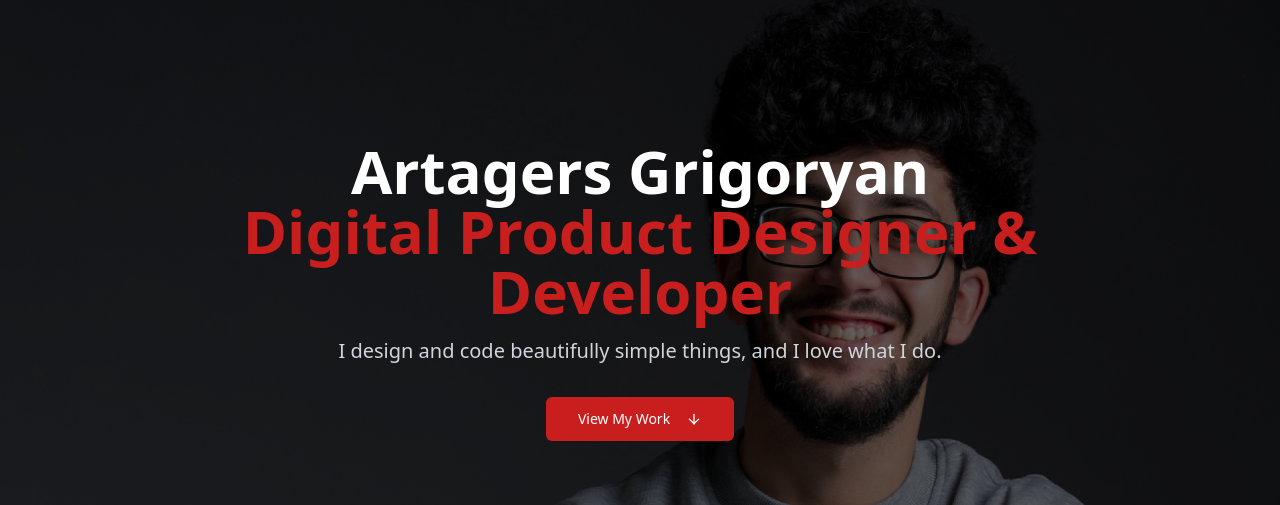
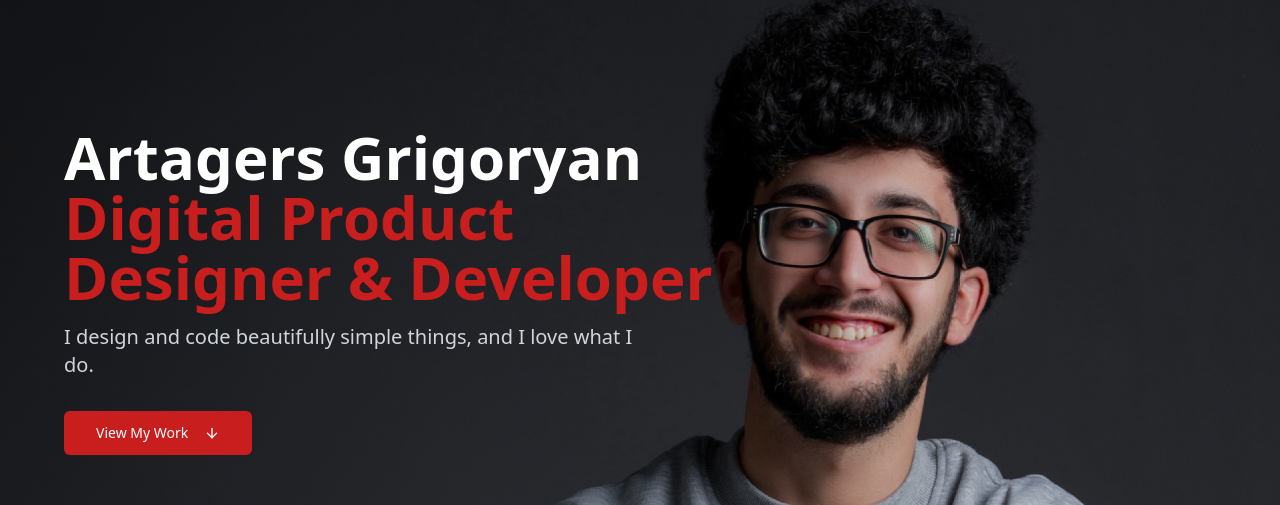
Before and after one commit to artagersgrigoryan/portfolio-test, a React (Vite) app: page / in a window 1280 px wide. Shown: the part 154-659 px from the top of the page. Built offline with nearby package versions, Linux system fonts and the light colour scheme; no server answers; the database is empty.

Commit message:
[dyad] Applying a left-aligned layout and gradient overlay to the hero section - wrote 1 file(s)

```diff
--- a/src/components/Hero.tsx
+++ b/src/components/Hero.tsx
@@ -39,13 +39,13 @@ const buttonVariants = {
 export const Hero = () => {
   return (
     <section
-      className="relative min-h-[calc(100vh-89px)] flex items-center justify-center text-center px-4 bg-cover bg-center"
+      className="relative min-h-[calc(100vh-89px)] flex items-center justify-start text-left px-4 md:px-8 lg:px-16 bg-cover bg-center"
       style={{ backgroundImage: "url('/images/profile.jpg')" }}
     >
-      <div className="absolute top-0 left-0 w-full h-full bg-black/60 z-10"></div>
+      <div className="absolute top-0 left-0 w-full h-full bg-gradient-to-r from-black/60 to-transparent z-10"></div>
 
       <motion.div
-        className="relative z-20 max-w-4xl mx-auto"
+        className="relative z-20 max-w-2xl"
         variants={containerVariants}
         initial="hidden"
         animate="visible"
@@ -59,13 +59,13 @@ export const Hero = () => {
           <span className="text-primary">Digital Product Designer & Developer</span>
         </motion.h1>
         <motion.p
-          className="text-lg md:text-xl text-gray-300 max-w-2xl mx-auto mb-8"
+          className="text-lg md:text-xl text-gray-300 max-w-xl mb-8"
           variants={itemVariants}
         >
           I design and code beautifully simple things, and I love what I do.
         </motion.p>
         <motion.div
-          className="flex justify-center gap-4"
+          className="flex justify-start gap-4"
           variants={buttonVariants}
         >
           <a href="#projects">
```
